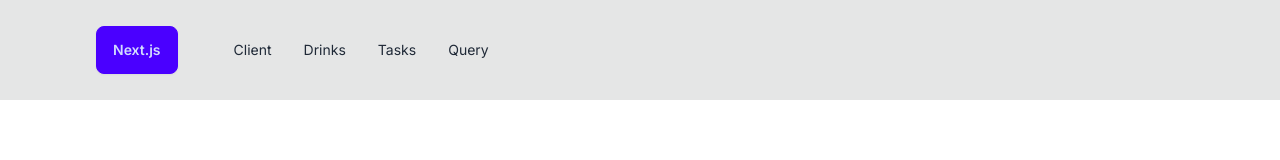
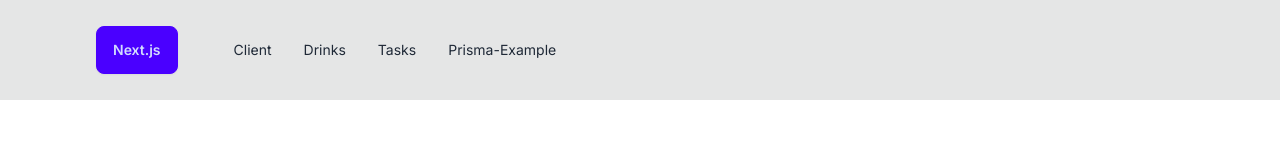
Before and after one commit to lukegartner/Next.js-Fundamentals, a Next.js app: page /prisma-example in a window 1280 px wide. Shown: the top 160 px of the page. Built offline with nearby package versions, Linux system fonts and the light colour scheme.

Commit message:
replaces query with prisma-example

```diff
--- a/app/query/page.js
+++ /dev/null
@@ -1,9 +0,0 @@
-const QueryPage = () => {
-  return (
-    <div>
-      <h1 className="text-7xl">Query Page</h1>
-    </div>
-  );
-};
-
-export default QueryPage;
--- a/components/Navbar.jsx
+++ b/components/Navbar.jsx
@@ -4,7 +4,7 @@ const links = [
   { href: "/client", label: "client" },
   { href: "/drinks", label: "drinks" },
   { href: "/tasks", label: "tasks" },
-  { href: "/query", label: "query" },
+  { href: "/prisma-example", label: "prisma-example" },
 ];
 
 const Navbar = () => {
```
